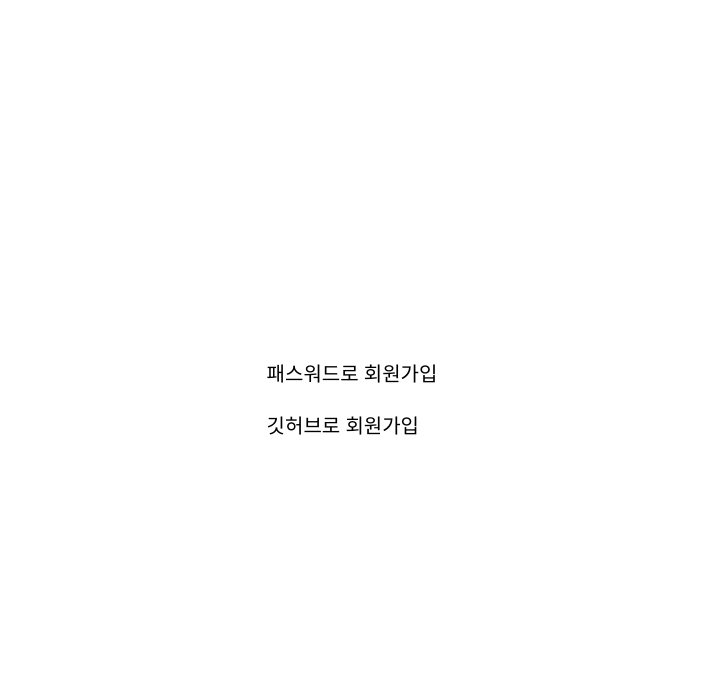
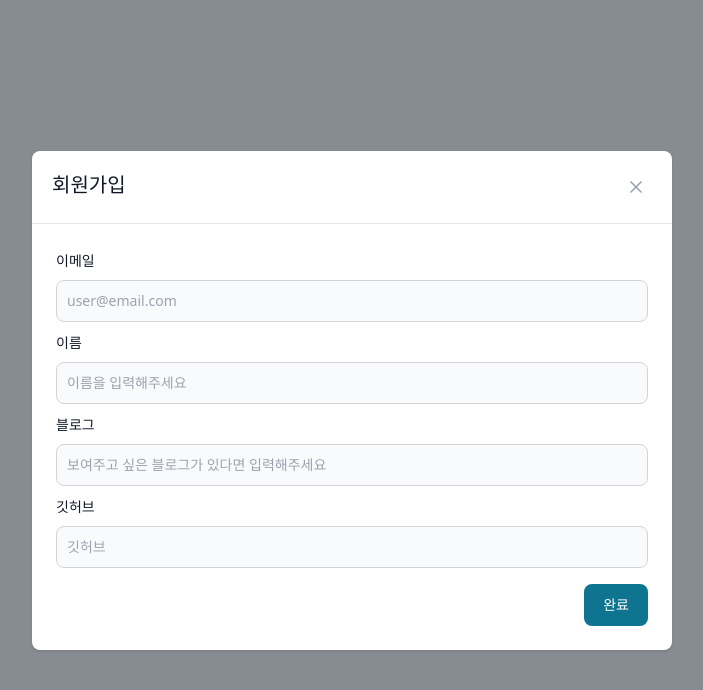
Before and after one commit to johnna-endure/shallwecode-front, a React (Vite) app: page /signup in a window 1280 px wide. Shown: the top 690 px of the page, without its empty margins (288-991 px from the left). Built offline with nearby package versions, Linux system fonts and the light colour scheme.

Commit message:
회원가입 폼 추가

```diff
--- a/package.json
+++ b/package.json
@@ -12,11 +12,14 @@
     "@emotion/react": "^11.10.5",
     "@emotion/styled": "^11.10.5",
     "autoprefixer": "^10.4.13",
+    "flowbite": "^1.6.5",
+    "flowbite-react": "^0.4.4",
     "postcss": "^8.4.21",
     "react": "^18.2.0",
     "react-dom": "^18.2.0",
     "react-redux": "^8.0.5",
     "react-router-dom": "^6.8.1",
+    "tailwind-scrollbar-hide": "^1.1.7",
     "tailwindcss": "^3.2.6"
   },
   "devDependencies": {
--- a/src/App.tsx
+++ b/src/App.tsx
@@ -5,8 +5,13 @@
 import SignInPage from './pages/SignInPage'
 import Authorized from './pages/Authorized'
 import SignUpPage from './pages/SignUpPage'
+import Test from "./Test";
 
 const router = createBrowserRouter([
+  {
+    path: '/test',
+    element: <Test/>,
+  },
   {
     path: '/signin',
     element: <SignInPage />,
--- /dev/null
+++ b/src/Test.tsx
@@ -0,0 +1,50 @@
+import { Button, Modal, TextInput } from 'flowbite-react'
+import { useState } from 'react'
+
+export default () => {
+  const [isOpen, setIsOpen] = useState(true)
+
+  const handleClose = () => {
+    setIsOpen(false)
+  }
+  return (
+    <>
+      <Button onClick={() => setIsOpen(true)}>test button</Button>
+
+      <Modal show={isOpen} dismissible={true} onClose={handleClose}>
+        <Modal.Header>title</Modal.Header>
+        <Modal.Body>
+          <div className="space-y-6">
+            <p className="text-base leading-relaxed text-gray-500 dark:text-gray-400">
+              With less than a month to go before the European Union enacts new
+              consumer privacy laws for its citizens, companies around the world
+              are updating their terms of service agreements to comply.
+            </p>
+            <p className="text-base leading-relaxed text-gray-500 dark:text-gray-400">
+              The European Union’s General Data Protection Regulation (G.D.P.R.)
+              goes into effect on May 25 and is meant to ensure a common set of
+              data rights in the European Union. It requires organizations to
+              notify users as soon as possible of high-risk data breaches that
+              could personally affect them.
+            </p>
+          </div>
+        </Modal.Body>
+        <Modal.Footer>
+          <Button
+            onClick={() => {
+              alert('accept')
+            }}>
+            I accept
+          </Button>
+          <Button
+            color="gray"
+            onClick={() => {
+              alert('decline')
+            }}>
+            Decline
+          </Button>
+        </Modal.Footer>
+      </Modal>
+    </>
+  )
+}
--- a/src/pages/SignUpPage.tsx
+++ b/src/pages/SignUpPage.tsx
@@ -1,4 +1,6 @@
 import SingleContentLayoutTemplate from '../templates/SingleContentLayoutTemplate'
+import { Button, Label, Modal, TextInput } from 'flowbite-react'
+import { FormEvent, FormEventHandler } from 'react'
 
 export default () => {
   return (
@@ -10,6 +12,101 @@
           <p className="text-xl">깃허브로 회원가입</p>
         </div>
       </SingleContentLayoutTemplate>
+
+      <SignupFormModal isOpen={true} />
     </>
   )
 }
+
+interface SignupFormModalProps {
+  isOpen: boolean
+}
+
+const SignupFormModal = (props: SignupFormModalProps) => {
+  const handleSubmit = (e: FormEvent) => {
+    e.preventDefault()
+    console.log('e : ', e)
+    console.log('clicked')
+  }
+
+  return (
+    <Modal className={'h-screen'} show={props.isOpen}>
+      <Modal.Header>회원가입</Modal.Header>
+      <Modal.Body>
+        <form onSubmit={handleSubmit}>
+          <div className="mb-2">
+            <TopLabelInput
+              htmlFor="email"
+              labelText="이메일"
+              name="email"
+              placeholder="user@email.com"
+              required={true}
+            />
+          </div>
+          <div className="mb-2">
+            <TopLabelInput
+              htmlFor="name"
+              labelText="이름"
+              name="name"
+              placeholder="이름을 입력해주세요"
+              required={true}
+            />
+          </div>
+          <div className="mb-2">
+            <TopLabelInput
+              htmlFor="blogUrl"
+              labelText="블로그"
+              name="blogUrl"
+              placeholder="보여주고 싶은 블로그가 있다면 입력해주세요"
+              required={false}
+            />
+          </div>
+          <div className="mb-2">
+            <TopLabelInput
+              htmlFor="githubUrl"
+              labelText="깃허브"
+              name="githubUrl"
+              placeholder="깃허브"
+              required={false}
+            />
+          </div>
+          <div className={'pt-2 flex justify-end'}>
+            <Button type={'submit'}>완료</Button>
+          </div>
+        </form>
+      </Modal.Body>
+    </Modal>
+  )
+}
+
+interface TextInputProps {
+  id?: string
+  name: string
+  type?: string
+  placeholder?: string
+  required?: boolean
+}
+
+interface LabelProps {
+  htmlFor?: string
+  labelText: string
+}
+
+interface TopLabelInputProps extends LabelProps, TextInputProps {}
+
+const TopLabelInput = (props: TopLabelInputProps) => {
+  return (
+    <>
+      <div className="mb-2 block">
+        <Label htmlFor={props.htmlFor} value={props.labelText} />
+      </div>
+      <TextInput
+        id={props?.id}
+        name={props.name}
+        type={props?.type ?? 'text'}
+        placeholder={props?.placeholder}
+        required={props?.required ?? false}
+      />
+    </>
+  )
+}
--- a/tailwind.config.cjs
+++ b/tailwind.config.cjs
@@ -3,9 +3,12 @@
   content: [
     "./index.html",
     "./src/**/*.{js,jsx,ts,tsx}",
+    'node_modules/flowbite-react/**/*.{js,jsx,ts,tsx}'
   ],
   theme: {
     extend: {},
   },
-  plugins: [],
+  plugins: [
+    require('tailwind-scrollbar-hide')
+  ],
 }
```
Also changed, not shown: src/apis/userApi.ts (added).
